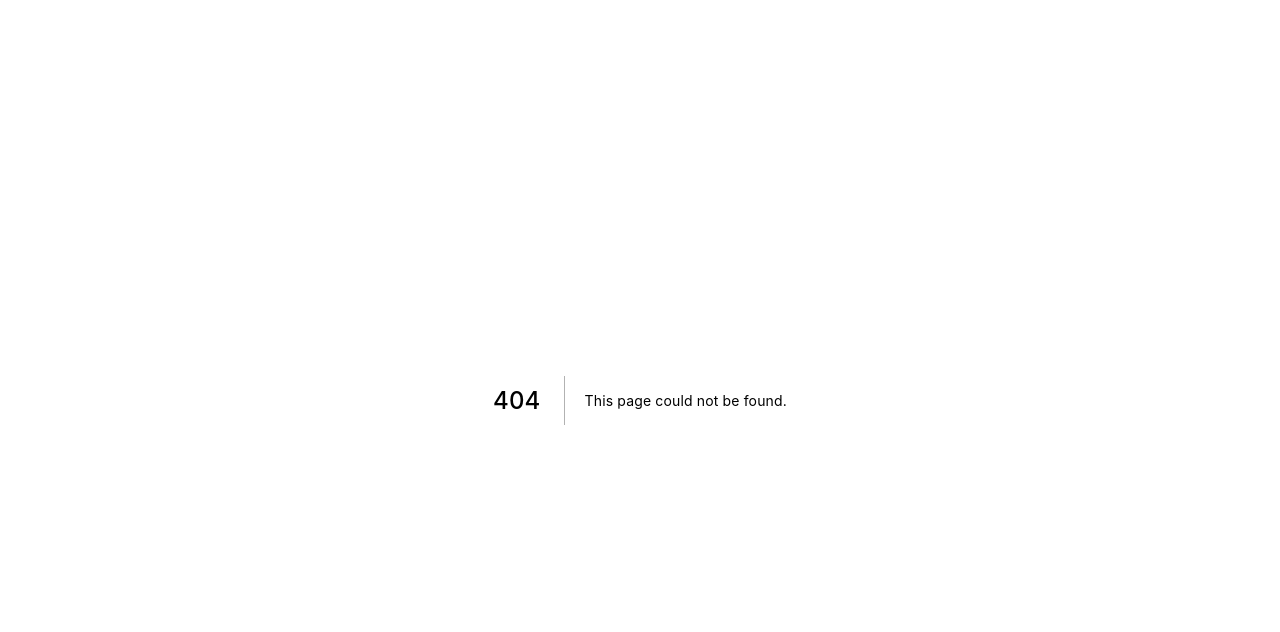
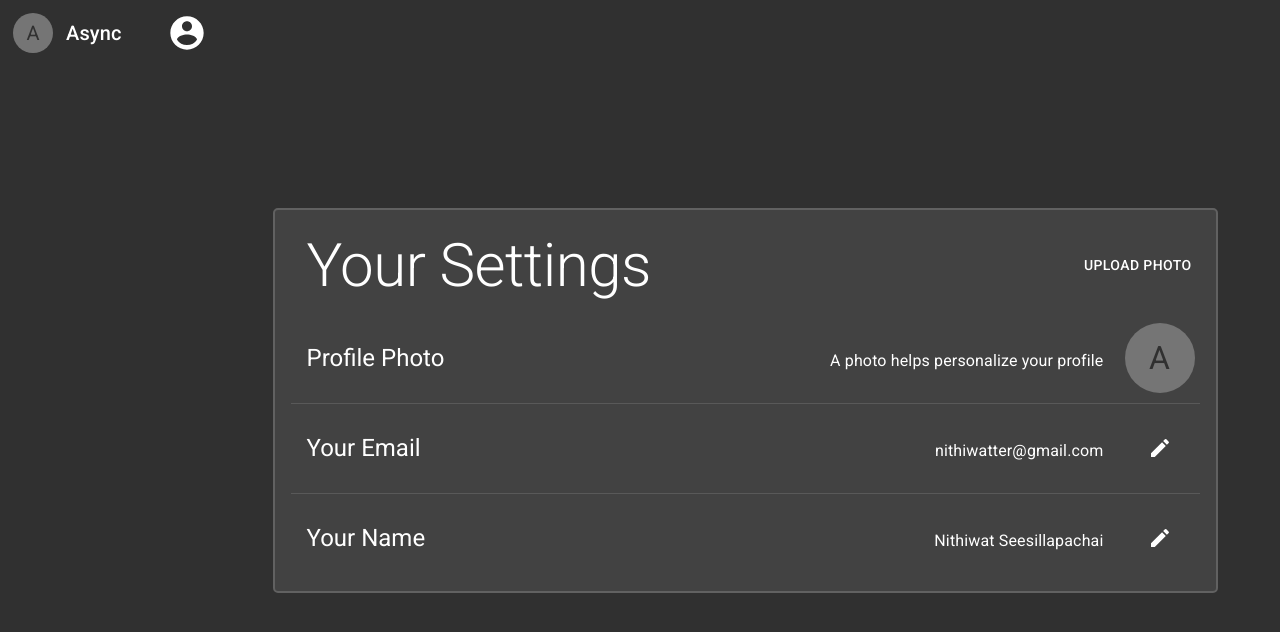
Before and after one commit to nithiwatter/next-js-chat, a Next.js app in the folder app/: page /your-settings in a window 1280 px wide. Before the commit this address had no page. Shown: the top 632 px of the page. Built offline with nearby package versions, Linux system fonts and the light colour scheme.

Commit message:
setting page layout

```diff
--- a/app/components/common/MenuWithLinks.js
+++ b/app/components/common/MenuWithLinks.js
@@ -1,8 +1,9 @@
-import Menu from '@material-ui/core/Menu';
-import MenuItem from '@material-ui/core/MenuItem';
-import Router from 'next/router';
-import React, { Component } from 'react';
-import { withRouter } from 'next/router';
+import Menu from "@material-ui/core/Menu";
+import MenuItem from "@material-ui/core/MenuItem";
+import Router from "next/router";
+import React, { Component } from "react";
+import Divider from "@material-ui/core/Divider";
+import { withRouter } from "next/router";
 
 class MenuWithLinks extends Component {
   constructor(props) {
@@ -23,6 +24,7 @@ class MenuWithLinks extends Component {
   render() {
     const { options, children, router } = this.props;
     const { anchorEl } = this.state;
+
     return (
       <div>
         <div onClick={this.handleClick}>{children}</div>
@@ -35,10 +37,7 @@ class MenuWithLinks extends Component {
         >
           {options.map((option, i) => {
             return option.separator ? (
-              <hr
-                style={{ width: '85%', margin: '10px auto' }}
-                key={`separated-${i}`}
-              />
+              <Divider key={`separated-${i}`} variant="middle"></Divider>
             ) : (
               <MenuItem
                 onClick={() => {
@@ -47,10 +46,9 @@ class MenuWithLinks extends Component {
                 }}
                 key={option.href}
                 style={{
-                  fontWeight: router.asPath.includes(option.highlighterSlug)
-                    ? 600
-                    : 300,
-                  fontSize: '14px',
+                  fontWeight:
+                    router.asPath === option.highlighterSlug ? 600 : 300,
+                  fontSize: "14px",
                 }}
               >
                 {option.text}
--- a/app/components/layout/index.js
+++ b/app/components/layout/index.js
@@ -1,38 +1,40 @@
-import React, { Component } from 'react';
-import Grid from '@material-ui/core/Grid';
-import Avatar from '@material-ui/core/Avatar';
-import Typography from '@material-ui/core/Typography';
-import MenuLink from '../common/MenuWithLinks';
-import IconButton from '@material-ui/core/IconButton';
-import AccountCircleIcon from '@material-ui/icons/AccountCircle';
-import Notifier from '../common/Notifier';
-import Confirmer from '../common/Confirmer';
+import React, { Component } from "react";
+import Grid from "@material-ui/core/Grid";
+import Avatar from "@material-ui/core/Avatar";
+import Typography from "@material-ui/core/Typography";
+import MenuLink from "../common/MenuWithLinks";
+import IconButton from "@material-ui/core/IconButton";
+import AccountCircleIcon from "@material-ui/icons/AccountCircle";
+import Notifier from "../common/Notifier";
+import Confirmer from "../common/Confirmer";
+import { withStyles } from "@material-ui/core/styles";
 
-const styleGrid = {
-  width: '100vw',
-  minHeight: '100vh',
-  maxWidth: '100%',
-  padding: '0px 10px',
-};
-
-const styleGridIsMobile = {
-  width: '100vw',
-  minHeight: '100vh',
-  maxWidth: '100%',
-  padding: '0px 0px 0px 10px',
-};
+const styles = (theme) => ({
+  grid: {
+    width: "100vw",
+    minHeight: "100vh",
+    maxWidth: "100%",
+    padding: "0px 10px",
+    [theme.breakpoints.down("xs")]: {
+      width: "100vw",
+      maxWidth: "100%",
+      minHeight: "auto",
+      padding: "0px 0px 0px 10px",
+    },
+  },
+});
 
 class Layout extends Component {
   state = {};
   render() {
     // props passed from App.getInitialProps
-    const { firstGridItem, children, isMobile } = this.props;
+    const { firstGridItem, children, isMobile, classes } = this.props;
     return (
       <Grid
         container
         justify="flex-start"
         alignItems="stretch"
-        style={isMobile ? styleGridIsMobile : styleGrid}
+        className={classes.grid}
       >
         {firstGridItem ? (
           <Grid
@@ -41,19 +43,18 @@ class Layout extends Component {
             sm={4}
             xs={12}
             style={{
-              borderRight: isMobile ? 'none' : '1px #707070 solid',
-              paddingTop: '10px',
+              paddingTop: "10px",
             }}
           >
             <div
               style={{
-                display: 'flex',
-                justifyContent: 'space-between',
-                alignItems: 'center',
+                display: "flex",
+                justifyContent: "space-between",
+                alignItems: "center",
               }}
             >
-              <div style={{ display: 'flex', alignItems: 'center' }}>
-                <IconButton size="small" style={{ marginRight: '10px' }}>
+              <div style={{ display: "flex", alignItems: "center" }}>
+                <IconButton size="small" style={{ marginRight: "10px" }}>
                   <Avatar>A</Avatar>
                 </IconButton>
 
@@ -62,27 +63,27 @@ class Layout extends Component {
               <MenuLink
                 options={[
                   {
-                    text: 'Index page',
-                    href: '/',
-                    highlighterSlug: '/',
+                    text: "Index page",
+                    href: "/",
+                    highlighterSlug: "/",
                   },
                   {
-                    text: 'Your Settings',
-                    href: '/your-settings',
-                    highlighterSlug: '/your-settings',
+                    text: "Your Settings",
+                    href: "/your-settings",
+                    highlighterSlug: "/your-settings",
                   },
                   {
                     separator: true,
                   },
                   {
-                    text: 'Log out',
-                    href: '/logout',
+                    text: "Log out",
+                    href: "/logout",
                   },
                 ]}
               >
-                <IconButton size="small" style={{ marginRight: '10px' }}>
+                <IconButton size="small" style={{ marginRight: "10px" }}>
                   <AccountCircleIcon
-                    style={{ width: '40px', height: '40px' }}
+                    style={{ width: "40px", height: "40px" }}
                   ></AccountCircleIcon>
                 </IconButton>
               </MenuLink>
@@ -99,4 +100,4 @@ class Layout extends Component {
   }
 }
 
-export default Layout;
+export default withStyles(styles, { withTheme: true })(Layout);
--- /dev/null
+++ b/app/pages/your-settings.js
@@ -0,0 +1,148 @@
+import React, { Component } from "react";
+import Layout from "../components/layout/index";
+import List from "@material-ui/core/List";
+import ListItem from "@material-ui/core/ListItem";
+import Divider from "@material-ui/core/Divider";
+import ListItemText from "@material-ui/core/ListItemText";
+import ListItemAvatar from "@material-ui/core/ListItemAvatar";
+import Avatar from "@material-ui/core/Avatar";
+import Typography from "@material-ui/core/Typography";
+import IconButton from "@material-ui/core/IconButton";
+import EditIcon from "@material-ui/icons/Edit";
+import Button from "@material-ui/core/Button";
+import { withStyles } from "@material-ui/core/styles";
+
+const styles = (theme) => ({
+  title: {
+    [theme.breakpoints.down("sm")]: {
+      fontSize: "2.75rem",
+    },
+    [theme.breakpoints.down("xs")]: {
+      fontSize: "2rem",
+    },
+  },
+  root: {
+    width: "90%",
+    margin: "4rem auto",
+    borderRadius: "5px",
+    border: "2px solid",
+    borderColor: theme.palette.grey[700],
+    backgroundColor: theme.palette.background.paper,
+  },
+  icons: {
+    width: "80px",
+    textAlign: "center",
+  },
+  listItem: {
+    display: "flex",
+    flexDirection: "row",
+    justifyContent: "space-between",
+    alignItems: "baseline",
+    padding: theme.spacing(2, 2),
+    [theme.breakpoints.down("sm")]: {
+      flexDirection: "column",
+      alignItems: "flex-start",
+    },
+  },
+});
+
+class YourSettings extends Component {
+  constructor(props) {
+    super(props);
+  }
+  render() {
+    const { isMobile, firstGridItem, classes, theme } = this.props;
+    return (
+      <Layout isMobile={isMobile} firstGridItem={firstGridItem}>
+        <div
+          style={{
+            height: "100%",
+            display: "flex",
+            alignItems: "center",
+          }}
+        >
+          <List className={classes.root}>
+            <ListItem>
+              <ListItemText>
+                <Typography
+                  variant="h2"
+                  className={classes.title}
+                  style={{ marginLeft: theme.spacing(2) }}
+                >
+                  Your Settings
+                </Typography>
+              </ListItemText>
+
+              <Button>Upload Photo</Button>
+            </ListItem>
+            <ListItem button>
+              <ListItemText>
+                <div className={classes.listItem}>
+                  <Typography variant="h5">Profile Photo</Typography>
+                  <Typography
+                    variant="subtitle1"
+                    className={classes.description}
+                  >
+                    A photo helps personalize your profile
+                  </Typography>
+                </div>
+              </ListItemText>
+              <ListItemAvatar className={classes.icons}>
+                <Avatar
+                  style={{
+                    height: "70px",
+                    width: "70px",
+                    fontSize: "2rem",
+                    margin: "0 auto",
+                  }}
+                >
+                  A
+                </Avatar>
+              </ListItemAvatar>
+            </ListItem>
+            <Divider variant="middle"></Divider>
+            <ListItem button>
+              <ListItemText>
+                <div className={classes.listItem}>
+                  <Typography variant="h5">Your Email</Typography>
+                  <Typography
+                    variant="subtitle1"
+                    className={classes.description}
+                  >
+                    nithiwatter@gmail.com
+                  </Typography>
+                </div>
+              </ListItemText>
+              <ListItemAvatar className={classes.icons}>
+                <IconButton>
+                  <EditIcon></EditIcon>
+                </IconButton>
+              </ListItemAvatar>
+            </ListItem>
+            <Divider variant="middle" />
+            <ListItem button>
+              <ListItemText>
+                <div className={classes.listItem}>
+                  <Typography variant="h5">Your Name</Typography>
+                  <Typography
+                    variant="subtitle1"
+                    className={classes.description}
+                  >
+                    Nithiwat Seesillapachai
+                  </Typography>
+                </div>
+              </ListItemText>
+              <ListItemAvatar className={classes.icons}>
+                <IconButton>
+                  <EditIcon></EditIcon>
+                </IconButton>
+              </ListItemAvatar>
+            </ListItem>
+          </List>
+        </div>
+      </Layout>
+    );
+  }
+}
+
+export default withStyles(styles, { withTheme: true })(YourSettings);
```
Also changed, not shown: app/pages/index.js (+20 -20 lines), 1 other file (tests, documents, lock files or other folders).
